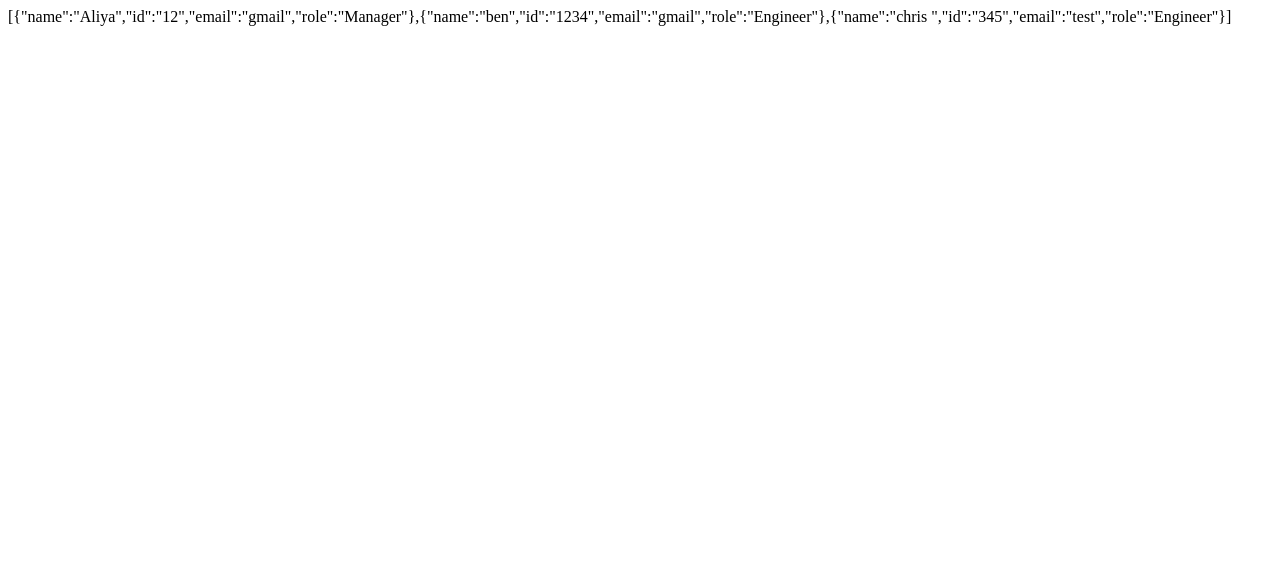
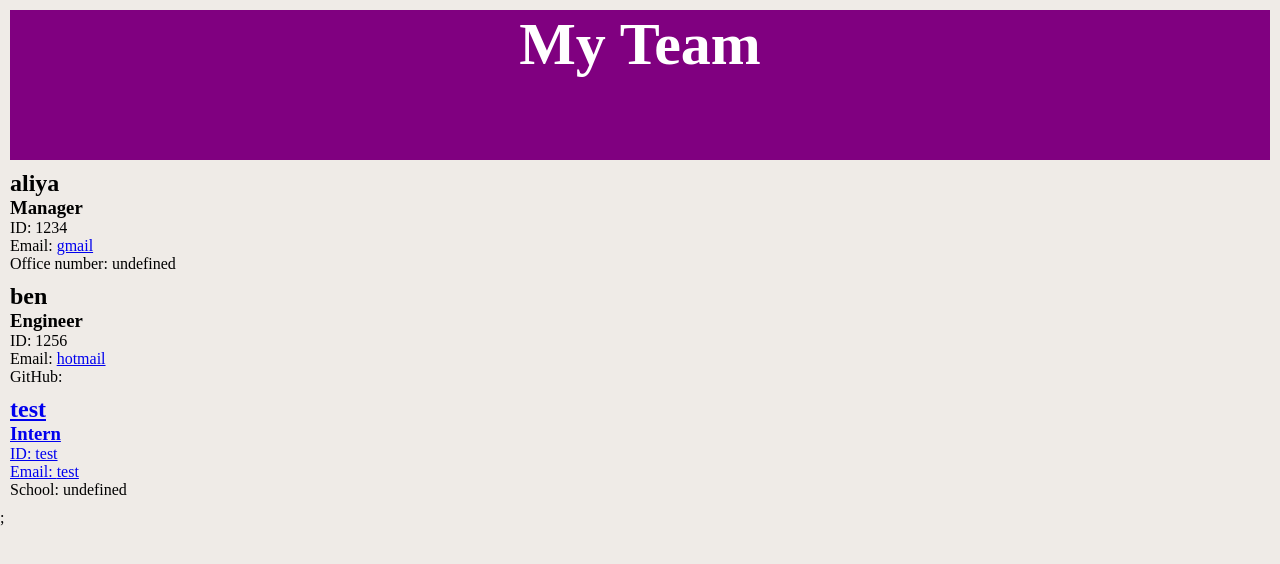
Before and after one commit to aliyajeylani/team_profile_generator, a website: page index.html in a window 1280 px wide. Drawn offline with Linux system fonts and the light colour scheme; files that its build step writes are made by us from their sources.

Commit message:
fixed issue with exporting file

```diff
--- a/index.html
+++ b/index.html
@@ -1 +1,70 @@
-[{"name":"Aliya","id":"12","email":"gmail","role":"Manager"},{"name":"ben","id":"1234","email":"gmail","role":"Engineer"},{"name":"chris ","id":"345","email":"test","role":"Engineer"}]
+<!DOCTYPE html>
+        <html lang="en">
+
+        <head>
+            <meta charset="UTF-8">
+            <meta http-equiv="X-UA-Compatible" content="IE=edge">
+            <meta name="viewport" content="width=device-width, initial-scale=1.0">
+            <link rel="stylesheet" href="./style.css">
+            <title>Team Profile Generator</title>
+        </head>
+
+        <body>
+
+
+        <header>
+        <h1>My Team</h1>
+        </header>
+
+        <main>
+        <div class='card'>
+    <div class='card-header'>
+        <h2 class='card-title'>aliya</h2>
+        <h3 class="card-title">Manager</h3>
+    </div>
+        <div class="card-body">
+                <ul class="list-group">
+                    <li class="list-group-item">ID: 1234</li>
+                    <li class="list-group-item">
+                        Email: <a href="mailto:gmail">gmail</a>
+                    </li>
+                    <li class="list-group-item">Office number: undefined</li>
+                </ul>
+            </div>
+        </div><div class='card'>
+    <div class='card-header'>
+        <h2 class='card-title'>ben</h2>
+        <h3 class="card-title">Engineer</h3>
+    </div>
+        <div class="card-body">
+                <ul class="list-group">
+                    <li class="list-group-item">ID: 1256</li>
+                    <li class="list-group-item">
+                        Email: <a href="mailto:hotmail">hotmail</a>
+                    </li>
+                    <li class="list-group-item">
+                    GitHub: <a href="https://github.com/undefined"</li>
+                </ul>
+            </div>
+        </div><div class='card'>
+    <div class='card-header'>
+        <h2 class='card-title'>test</h2>
+        <h3 class="card-title">Intern</h3>
+    </div>
+        <div class="card-body">
+                <ul class="list-group">
+                    <li class="list-group-item">ID: test</li>
+                    <li class="list-group-item">
+                        Email: <a href="mailto:test">test</a>
+                    </li>
+                    <li class="list-group-item">School: undefined</li>
+                </ul>
+            </div>
+        </div>;
+        </main>
+
+
+
+        </body>
+
+        </html>
--- a/src/templatehtml.js
+++ b/src/templatehtml.js
@@ -29,7 +29,7 @@ function createIntern(intern) {
                 <ul class="list-group">
                     <li class="list-group-item">ID: ${intern.id}</li>
                     <li class="list-group-item">
-                        Email: <a href="mailto:${intern.email}">${manager.email}</a>
+                        Email: <a href="mailto:${intern.email}">${intern.email}</a>
                     </li>
                     <li class="list-group-item">School: ${intern.school}</li>
                 </ul>
@@ -48,7 +48,7 @@ function createEngineer(engineer) {
                 <ul class="list-group">
                     <li class="list-group-item">ID: ${engineer.id}</li>
                     <li class="list-group-item">
-                        Email: <a href="mailto:${engineer.email}">${manager.email}</a>
+                        Email: <a href="mailto:${engineer.email}">${engineer.email}</a>
                     </li>
                     <li class="list-group-item">
                     GitHub: <a href="https://github.com/${engineer.gitHub}"</li>
@@ -151,4 +151,4 @@ function generateHTML(employeeCards) {
 
 
 
-module.export = generatePage;
+module.exports = generatePage;
```
